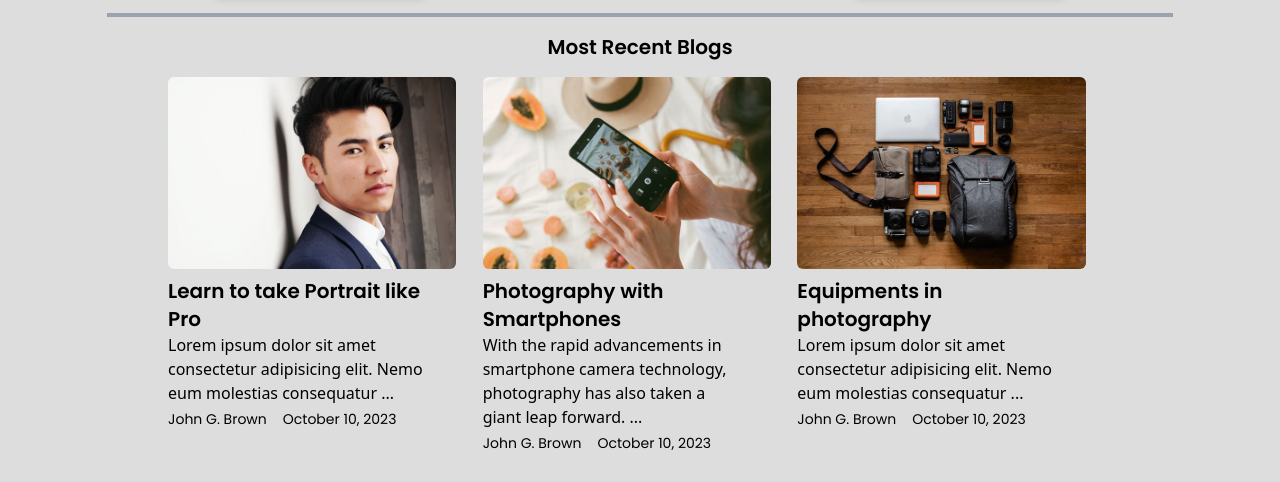
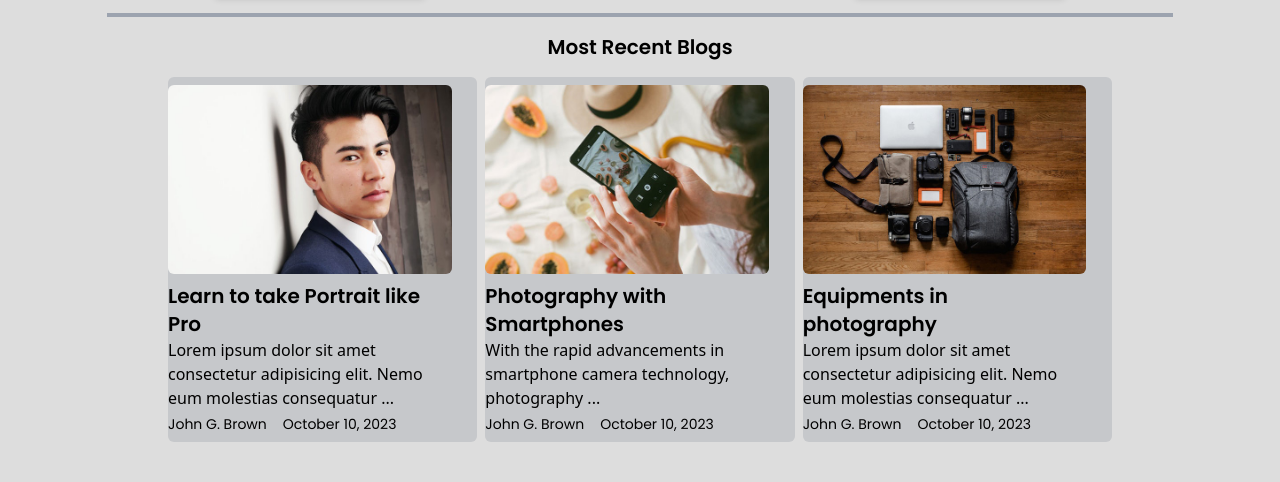
Before and after one commit to Hasanain-Jaafar/Pixelgraphy, a website: page dist/Blogs/blog002.html in a window 1280 px wide. Shown: the part 2446-2928 px from the top of the page. Drawn offline with Linux system fonts and the light colour scheme.

Commit message:
update blogs main page

```diff
--- a/dist/Blogs/blog002.html
+++ b/dist/Blogs/blog002.html
@@ -232,11 +232,11 @@
     <!-- Most Recent Blogs -->
     <section>
       <h2 class="w-10/12 mx-auto text-xl text-center font-Poppins py-4 px-2 font-semibold"> Most Recent Blogs </h2>
-      <div class="w-11/12 mb-4 grid grid-cols-1 px-2 mx-auto md:grid-cols-3 lg:w-9/12">
+      <div class="w-11/12 mb-4 grid grid-cols-1 gap-2 px-2 mx-auto md:grid-cols-3 lg:w-9/12">
         <div>
           <!--Blog Card1-->
           <a href="">
-            <section class="w-full  flex flex-col mb-4 items-center  lg:w-fit lg:items-start">
+            <section class="w-full bg-gray-500/20 py-2 rounded-md flex flex-col mb-4 items-center  lg:w-fit lg:items-start">
               <div class="w-11/12 h-[215px] flex md:h-auto">
                 <img src="/dist/img/Blogs/blog003.jpg" class="object-contain rounded-md lg:object-cover" alt="">
               </div>
@@ -254,14 +254,13 @@
         <div>
           <!--Blog Card2-->
           <a href="">
-            <section class="w-full  flex flex-col mb-4 items-center  lg:w-fit lg:items-start">
+            <section class="w-full bg-gray-500/20 py-2 rounded-md flex flex-col mb-4 items-center  lg:w-fit lg:items-start">
               <div class="w-11/12 h-[215px] flex md:h-auto">
                 <img src="/dist/img/Blogs/blog002.jpg" class="object-contain rounded-md lg:object-cover" alt="">
               </div>
               <div class="w-10/12 pt-2">
                 <h1 class="text-xl font-Poppins font-semibold">Photography with Smartphones</h1>
-                <p>With the rapid advancements in smartphone camera technology, photography has also taken a giant leap
-                  forward. ...</p>
+                <p>With the rapid advancements in smartphone camera technology, photography ...</p>
               </div>
               <div class="w-10/12 pt-1 flex gap-4 items-start font-Poppins text-sm">
                 <p>John G. Brown</p>
@@ -273,7 +272,7 @@
         <div>
           <!--Blog Card3-->
           <a href="./Blogs/blog001.html">
-            <section class="w-full  flex flex-col mb-4 items-center lg:w-fit lg:items-start">
+            <section class="w-full bg-gray-500/20 py-2 rounded-md flex flex-col mb-4 items-center lg:w-fit lg:items-start">
               <div class="w-11/12 h-[215px] flex md:h-auto">
                 <img src="/dist/img/Blogs/blog001.jpg" class="object-contain rounded-md lg:object-cover " alt="">
               </div>
```
Also changed, not shown: dist/Blogs/blog001.html (+4 -4 lines), dist/blogs.html (+4 -4 lines).
